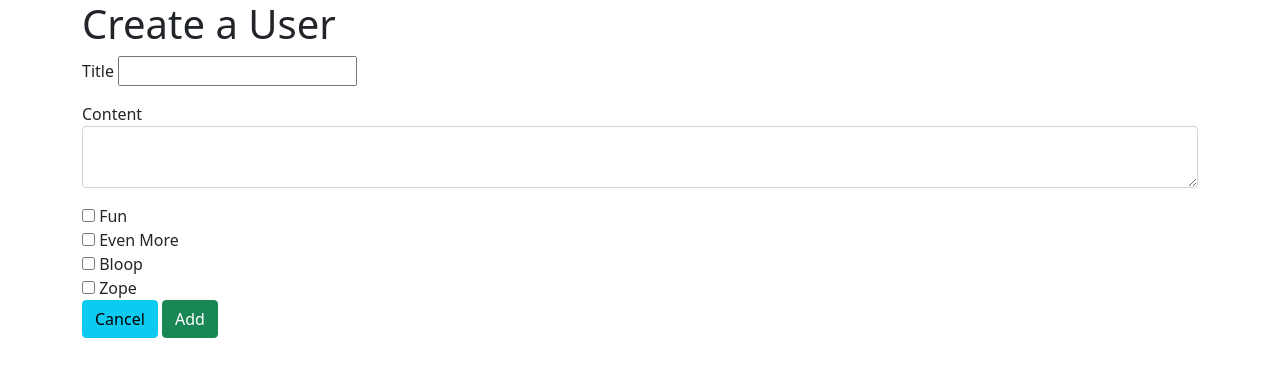
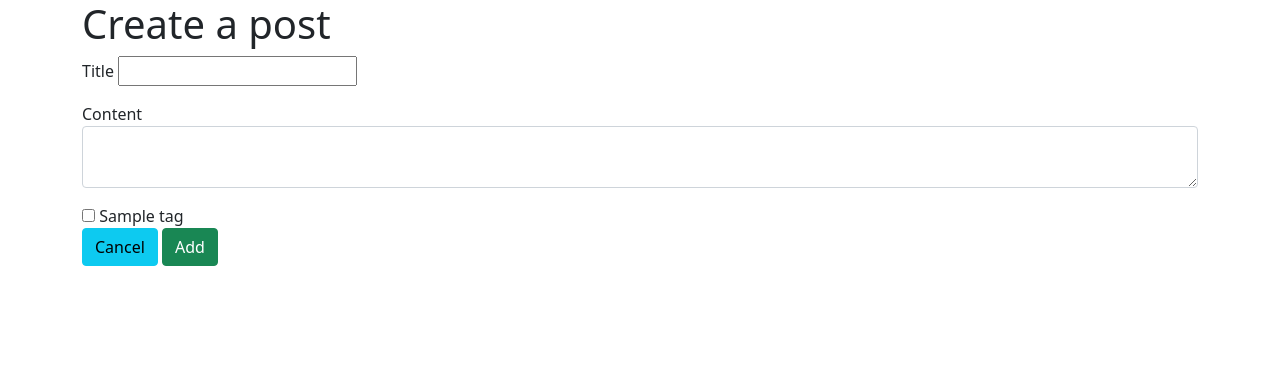
Before and after one commit to rijothedeveloper/flask-blogly, a Flask app: page /users/1/posts/new in a window 1280 px wide. Shown: the top 377 px of the page. Run offline with Flask 2, Linux system fonts and the light colour scheme; tables that the repository leaves empty hold one stand-in row (values such as "Sample post").

Commit message:
added routes

```diff
--- a/app.py
+++ b/app.py
@@ -2,7 +2,7 @@
 
 from flask import Flask, redirect, render_template, request
 from flask_debugtoolbar import DebugToolbarExtension
-from models import Post, db, connect_db, User
+from models import Post, PostTag, Tag, db, connect_db, User
 import datetime
 
 app = Flask(__name__)
@@ -73,36 +73,57 @@ def deleteUser(userId):
 
 @app.route("/users/<int:userId>/posts/new")
 def showNewPostForm(userId):
-    return render_template("new-post-form.html", userId=userId)
+    tags = Tag.query.all()
+    return render_template("new-post-form.html", userId=userId, tags=tags)
 
 @app.route("/users/<int:userId>/posts/new", methods=["POST"])
 def addNewPost(userId):
     title = request.form["title"]
     content = request.form["content"]
+    tags = request.form.getlist("tags")
     post = Post(title=title, content=content, created_at=datetime.datetime.now(), user_id=userId)
     db.session.add(post)
     db.session.commit()
+    for tag in tags:
+        tagObj = Tag.query.filter(Tag.name==tag).one()
+        postTag = PostTag(post_id=post.id, tag_id=tagObj.id)
+        db.session.add(postTag)
+        db.session.commit()
     return redirect(f"/users/{userId}")
 
 @app.route("/posts/<int:postId>")
 def showPostDetail(postId):
     post = Post.query.filter(Post.id == postId).one()
     user = User.query.get(post.user_id)
-    return render_template("post-detail.html", post=post, user=user)
+    postTags = PostTag.query.filter(PostTag.post_id==post.id).all()
+    tags=[]
+    for postTag in postTags:
+        tag = Tag.query.get(postTag.tag_id)
+        tags.append(tag)
+    return render_template("post-detail.html", post=post, user=user, tags=tags)
 
 @app.route("/posts/<int:postId>/edit")
 def showPostEditForm(postId):
-    return render_template("edit-post-form.html", postId=postId)
+    tags = Tag.query.all()
+    return render_template("edit-post-form.html", postId=postId, tags=tags)
 
 @app.route("/posts/<int:postId>/edit", methods=["POST"])
 def saveEditedPost(postId):
     title = request.form["title"]
     content = request.form["content"]
+    tags = request.form.getlist("tags")
     post = Post.query.get(postId)
     post.title = title
     post.content = content
     db.session.add(post)
     db.session.commit()
+    PostTag.query.filter(PostTag.post_id==post.id).delete()
+    db.session.commit()
+    for tag in tags:
+        tagObj = Tag.query.filter(Tag.name==tag).one()
+        postTag = PostTag(post_id=post.id, tag_id=tagObj.id)
+        db.session.add(postTag)
+        db.session.commit()
     return redirect(f"/posts/{postId}")
 
 @app.route("/posts/<int:postId>/delete")
@@ -113,3 +134,45 @@ def deletePost(postId):
     db.session.commit()
     url = f"/users/{userId}"
     return redirect(f"/users/{userId}")
+
+@app.route("/tags")
+def listTags():
+    tags = Tag.query.all()
+    return render_template("tag-listing.html",tags=tags)
+
+@app.route("/tags/<int:tagId>")
+def get_tag_details(tagId):
+    tag = Tag.query.get(tagId)
+    posts = tag.posts_for_tag
+    return render_template("tag-details.html", posts=posts, tagId=tagId)
+
+@app.route("/tags/new")
+def showAddTagForm():
+    return render_template("new-tag-form.html")
+
+@app.route("/tags/new", methods=["POST"] )
+def addNewTag():
+    name = request.form["name"]
+    tag = Tag(name=name)
+    db.session.add(tag)
+    db.session.commit()
+    return redirect("/tags")
+
+@app.route("/tags/<int:tagId>/edit")
+def showEditTagForm(tagId):
+    return render_template("edit-tag-form.html", tagId=tagId)
+
+@app.route("/tags/<int:tagId>/edit", methods=["POST"] )
+def editTag(tagId):
+    name = request.form["name"]
+    tag = Tag.query.get(tagId)
+    tag.name = name
+    db.session.add(tag)
+    db.session.commit()
+    return redirect(f"/tags/{tagId}")
+
+@app.route("/tags/<int:tagId>/delete")
+def deleteTag(tagId):
+    Tag.query.get(tagId).delete()
+    db.session.commit()
+    return redirect("/tags")
--- a/templates/edit-tag-form.html
+++ b/templates/edit-tag-form.html
@@ -4,13 +4,13 @@
 
 {% block content %}
     <h1>Create a Tag</h1>
-    <form action="/tags/{{tag-id}}/edit">
+    <form action="/tags/{{tagId}}/edit">
         <div class="mb-3">
             <label for="name">Name</label>
             <input type="text" id="name" name="name">
         </div>
 
-        <a href="/tags/{{tag-id}}" class="btn btn-info">Cancel</a>
+        <a href="/tags/{{tagId}}" class="btn btn-info">Cancel</a>
         <button type="submit" class="btn btn-success">Edit</button>
 
     </form>
--- a/templates/new-post-form.html
+++ b/templates/new-post-form.html
@@ -3,7 +3,7 @@
 {% block title %} add new post {% endblock %}
 
 {% block content %}
-    <h1>Create a User</h1>
+    <h1>Create a post</h1>
     <form action="/users/{{userId}}/posts/new" method="post">
 
             <div class="mb-3">
@@ -17,18 +17,12 @@
             </div>
 
 
+            {% for tag in tags %}
 
-            <input type="checkbox" id="fun" name="fun" value="fun">
-            <label for="fun"> Fun </label><br>
+                <input type="checkbox" id="{{tag.name}}" name="tags" value="{{tag.name}}">
+                <label for="{{tag.name}}"> {{tag.name}} </label><br>
 
-            <input type="checkbox" id="even-more" name="even-more" value="even-more">
-            <label for="even-more"> Even More </label><br>
-
-            <input type="checkbox" id="bloop" name="bloop" value="bloop">
-            <label for="bloop"> Bloop </label><br>
-
-            <input type="checkbox" id="zope" name="zope" value="zope">
-            <label for="zope"> Zope </label><br>
+            {% endfor %}
 
 
 
--- a/templates/new-tag-form.html
+++ b/templates/new-tag-form.html
@@ -4,7 +4,7 @@
 
 {% block content %}
     <h1>Create a Tag</h1>
-    <form action="/tags/new">
+    <form action="/tags/new" method="post">
         <div class="mb-3">
             <label for="name">Name</label>
             <input type="text" id="name" name="name">
--- a/templates/tag-details.html
+++ b/templates/tag-details.html
@@ -9,6 +9,6 @@
             <li><a href="/posts/{{post.id}}">{{post.title}}</a></li>
         {% endfor %}
     </ul>
-    <a href="/tags/{{tag-id}}/edit" class="btn btn-primary">Edit</a>
-    <a href="/tags/{{tag-id}}/delete" class="btn btn-danger">Delete</a>
+    <a href="/tags/{{tagId}}/edit" class="btn btn-primary">Edit</a>
+    <a href="/tags/{{tagId}}/delete" class="btn btn-danger">Delete</a>
 {% endblock %}
--- a/templates/tag-listing.html
+++ b/templates/tag-listing.html
@@ -11,6 +11,6 @@
     {% endfor %}
 </ul>
 
-<a href="/users/new" class="btn btn-primary">Add Tag</a>
+<a href="/tags/new" class="btn btn-primary">Add Tag</a>
 
 {% endblock %}
--- a/templates/user-listing.html
+++ b/templates/user-listing.html
@@ -12,5 +12,6 @@
 </ul>
 
 <a href="/users/new" class="button">Add User</a>
+<a href="/tags/new" class="button">Add Tag</a>
 
 {% endblock %}
```
Also changed, not shown: models.py (+8 -5 lines), templates/edit-post-form.html (+5 -10 lines), templates/post-detail.html (+4 -6 lines).
